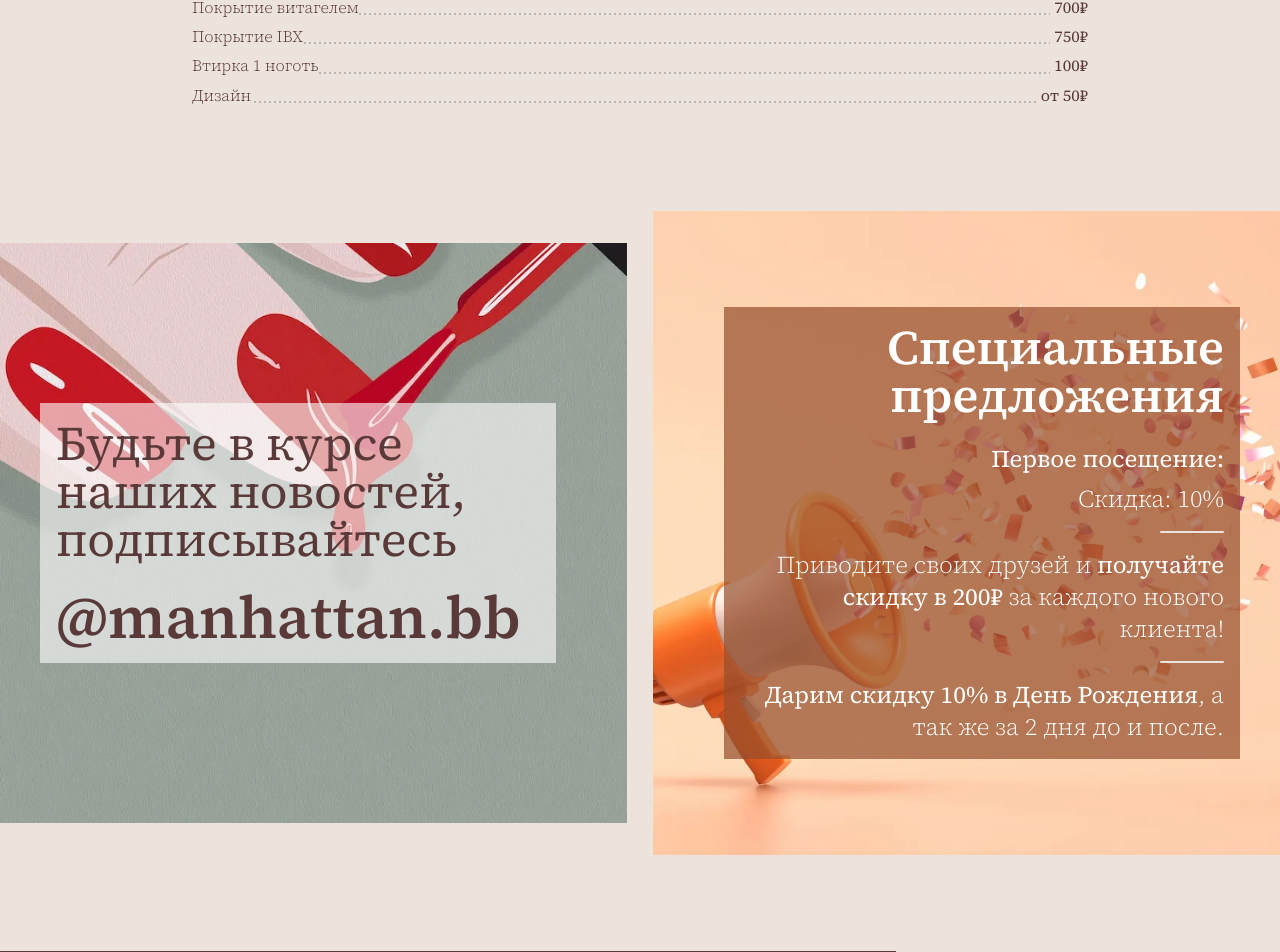
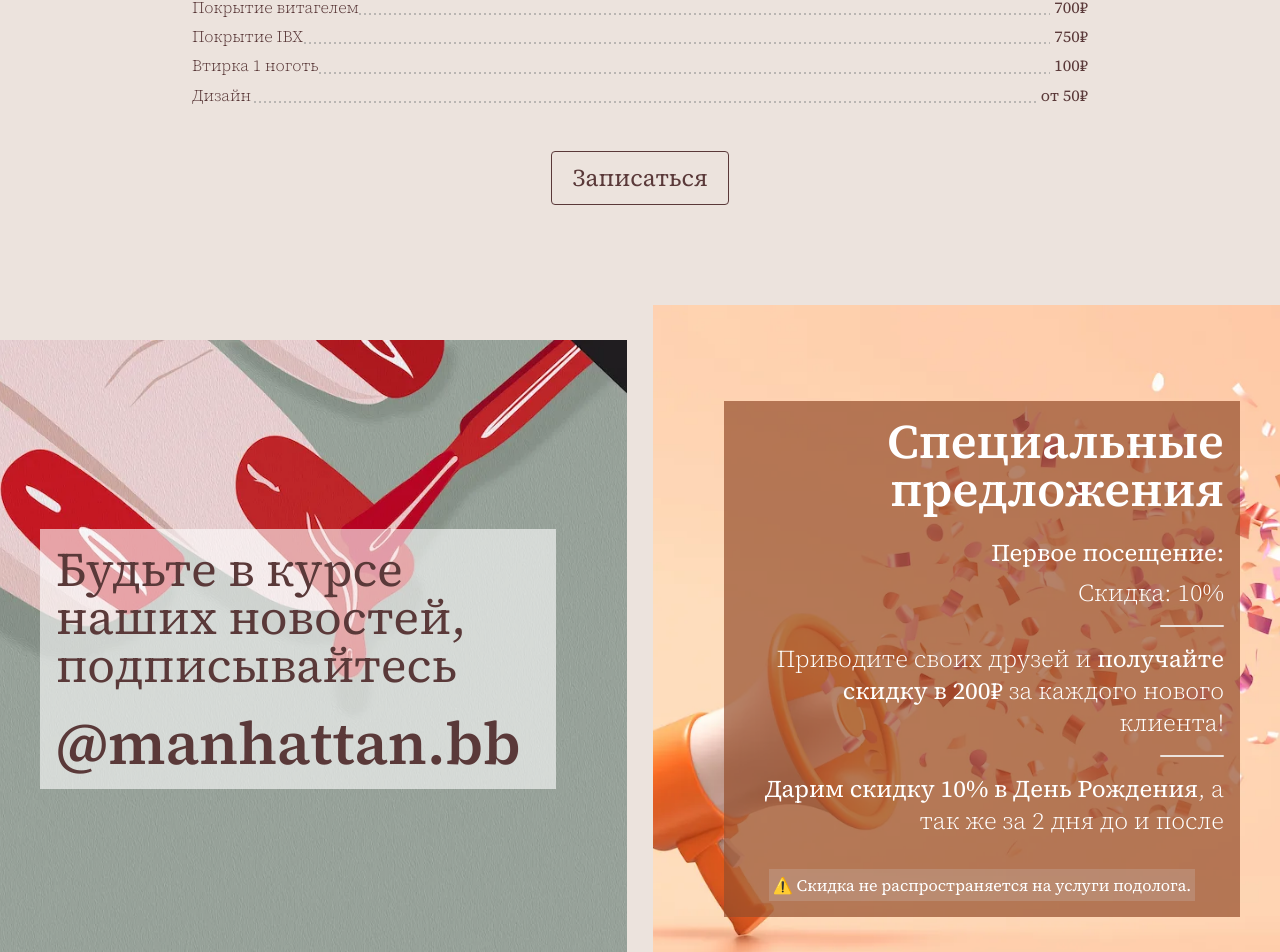
Before and after one commit to mikhailyatsenko/manhattan-next, a Next.js app: page / in a window 1280 px wide. Shown: the part 3919-4871 px from the top of the page. Built offline with nearby package versions, Linux system fonts and the light colour scheme.

Commit message:
fix: text

```diff
--- a/app/App.scss
+++ b/app/App.scss
@@ -187,10 +187,7 @@ main {
     transform: translate(0, 0);
   }
 
-  #button-whatsapp,
-  #button-telegram {
-    display: none;
-  }
+
 }
 
 .masters-tabs {
--- a/app/globals.css
+++ b/app/globals.css
@@ -131,4 +131,18 @@
   .animate-delay-1000 {
     transition-delay: 1s;
   }
+
+  /* Hide messenger buttons on non-touch devices */
+  #button-whatsapp,
+  #button-telegram {
+    display: none;
+  }
+
+  /* Show messenger buttons only on touch devices */
+  @media (hover: none) and (pointer: coarse) {
+    #button-whatsapp,
+    #button-telegram {
+      display: block;
+    }
+  }
 }
--- a/components/About/About.tsx
+++ b/components/About/About.tsx
@@ -12,7 +12,7 @@ const About = () => {
       id="about"
       className="py-20 years15-section relative"
     >
-      <div className="container">
+      <div className="container sm:px-2 xl:px-10">
         <div className="flex justify-center items-center flex-wrap z-[2] relative">
           <div
             className={` rounded-md overflow-hidden md:w-1/2 w-full mb-10 md:mb-0 md:m-0 -m-36 overflow-hidden animate-in animate-from-right shadow-[1px_-1px_10px_#5b4d4ae3] ${
--- a/components/Footer/Footer.tsx
+++ b/components/Footer/Footer.tsx
@@ -22,7 +22,7 @@ const Footer = () => {
             <i className="fa-brands fa-instagram" aria-hidden="true"></i>
           </a> */}
           <a
-            href="https://api.whatsapp.com/send/?phone=79263948050&text=Здравствуйте%2C+хочу+записаться+на+маникюр.+"
+            href="https://api.whatsapp.com/send/?phone=79263948050&text=Здравствуйте%2C+хочу+записаться+"
             className="inline-flex items-center justify-center min-w-[48px] min-h-[48px] p-2"
             aria-label="Написать в WhatsApp"
           >
@@ -35,7 +35,7 @@ const Footer = () => {
             />
           </a>
           <a
-            href="https://t.me/+79263948050?text=Здравствуйте%2C+хочу+записаться+на+маникюр.+"
+            href="https://t.me/manhattan_beauty_bar?text=Здравствуйте, хочу записаться "
             className="inline-flex items-center justify-center min-w-[48px] min-h-[48px] p-2"
             aria-label="Написать в Telegram"
           >
--- a/components/Header/Header.tsx
+++ b/components/Header/Header.tsx
@@ -71,7 +71,7 @@ const Header = () => {
             </div>
             <div className="md:hidden items-center grow gap-2 justify-end flex text-3xl z-[6] leading-4">
               <a
-                href="https://api.whatsapp.com/send/?phone=79263948050&text=Здравствуйте%2C+хочу+записаться+на+маникюр.+"
+                href="https://api.whatsapp.com/send/?phone=79263948050&text=Здравствуйте%2C+хочу+записаться+"
                 className="inline-flex items-center justify-center min-w-[48px] min-h-[48px] p-2"
                 aria-label="Написать в WhatsApp"
               >
@@ -83,7 +83,7 @@ const Header = () => {
                 />
               </a>
               <a
-                href="https://t.me/+79263948050?text=Здравствуйте%2C+хочу+записаться+на+маникюр.+"
+                href="https://t.me/manhattan_beauty_bar?text=Здравствуйте, хочу записаться "
                 className="inline-flex items-center justify-center min-w-[48px] min-h-[48px] p-2"
                 aria-label="Написать в Telegram"
               >
--- a/components/Offers/Offers.tsx
+++ b/components/Offers/Offers.tsx
@@ -65,8 +65,15 @@ const Offers = () => {
                   </div>
                   <p className="sm:text-2xl text-xl">
                     <strong>Дарим скидку 10% в День Рождения</strong>, а так же
-                    за 2 дня до и после.
+                    за 2 дня до и после
                   </p>
+                  <div className=" bg-gray-300/20 p-1 w-fit text-center mt-8 my-0 mx-auto">
+                    <p className="text-center text-base">
+                      <strong>
+                        ⚠️ Скидка не распространяется на услуги подолога.
+                      </strong>
+                    </p>
+                  </div>
                 </div>
               </div>
             </div>
--- a/components/Prices/Prices.tsx
+++ b/components/Prices/Prices.tsx
@@ -3,6 +3,7 @@
 import { useState, useEffect } from "react";
 import type { PriceCategory, PriceItem } from "../../types/prices";
 import { useInView } from "../../lib/hooks/useInView";
+import { Link } from "react-scroll";
 
 interface PriceItemProps {
   item: PriceItem;
@@ -29,7 +30,9 @@ const PriceItemComponent = ({ item }: PriceItemProps) => {
         </div>
         <div className="price-dots"></div>
         <div className="price-number">
-          <div className="text-base font-normal">{formatPrice(item.price, item.prefix)}</div>
+          <div className="text-base font-normal">
+            {formatPrice(item.price, item.prefix)}
+          </div>
         </div>
       </div>
     </li>
@@ -77,11 +80,7 @@ const Prices = () => {
   }, []);
 
   return (
-    <section
-      ref={ref}
-      id="price"
-      className="price-section"
-    >
+    <section ref={ref} id="price" className="price-section">
       <div className="px-2 py-20 mx-auto">
         <h1 className="sm:text-5xl text-4xl font-normal mb-4 text-center">
           Наши цены
@@ -152,6 +151,23 @@ const Prices = () => {
             </div>
           </>
         )}
+        <div
+          className={`animate-in animate-from-bottom animate-delay-500 w-full text-center ${
+            isInView ? "is-visible" : ""
+          }`}
+        >
+          <Link
+            to="contacts"
+            spy={true}
+            smooth={true}
+            offset={0}
+            duration={500}
+            href="#contacts"
+            className="mx-auto text-darkbrown hover:text-lightbrown border border-darkbrown hover:bg-darkbrown focus:ring-4 focus:outline-none focus:ring-lightbrown font-normal rounded-sm text-2xl px-5 py-2.5 text-center my-5 transition-all duration-300 ease-in-out inline-block"
+          >
+            Записаться
+          </Link>
+        </div>
       </div>
     </section>
   );
--- a/components/Slider/hooks/useAutoScroll.ts
+++ b/components/Slider/hooks/useAutoScroll.ts
@@ -1,4 +1,4 @@
-import { useCallback, useEffect, useRef, useState } from "react";
+import { useCallback, useEffect, useRef } from "react";
 
 interface UseAutoScrollOptions {
   sliderRef: React.RefObject<HTMLDivElement | null>;
@@ -11,27 +11,13 @@ export const useAutoScroll = ({
   intervalMs = 1000,
   delayMs = 5000,
 }: UseAutoScrollOptions) => {
-  const [lastInteractionTime, setLastInteractionTime] = useState(Date.now());
-  const autoScrollIntervalRef = useRef<ReturnType<typeof setInterval> | null>(null);
+  const autoScrollTimeoutRef = useRef<ReturnType<typeof setTimeout> | null>(null);
   const isAutoScrollingRef = useRef(false);
 
-  const resetAutoScrollTimer = useCallback(() => {
-    setLastInteractionTime(Date.now());
-  }, []);
-
-  useEffect(() => {
+  const scrollToNext = useCallback(() => {
     const scroller = sliderRef.current;
     if (!scroller) return;
 
-    const startAutoScroll = () => {
-      if (autoScrollIntervalRef.current) {
-        clearInterval(autoScrollIntervalRef.current);
-      }
-
-      autoScrollIntervalRef.current = setInterval(() => {
-        const timeSinceLastInteraction = Date.now() - lastInteractionTime;
-
-        if (timeSinceLastInteraction >= delayMs) {
     isAutoScrollingRef.current = true;
 
     const { scrollLeft, scrollWidth, clientWidth } = scroller;
@@ -48,18 +34,34 @@ export const useAutoScroll = ({
     setTimeout(() => {
       isAutoScrollingRef.current = false;
     }, 500);
+
+    // Schedule next auto-scroll
+    autoScrollTimeoutRef.current = setTimeout(scrollToNext, delayMs);
+  }, [sliderRef, delayMs]);
+
+  const resetAutoScrollTimer = useCallback(() => {
+    // Clear existing timeout
+    if (autoScrollTimeoutRef.current) {
+      clearTimeout(autoScrollTimeoutRef.current);
     }
-      }, intervalMs);
-    };
 
-    startAutoScroll();
+    // Start new timeout
+    autoScrollTimeoutRef.current = setTimeout(scrollToNext, delayMs);
+  }, [scrollToNext, delayMs]);
+
+  useEffect(() => {
+    const scroller = sliderRef.current;
+    if (!scroller) return;
+
+    // Start auto-scroll after initial delay
+    autoScrollTimeoutRef.current = setTimeout(scrollToNext, delayMs);
 
     return () => {
-      if (autoScrollIntervalRef.current) {
-        clearInterval(autoScrollIntervalRef.current);
+      if (autoScrollTimeoutRef.current) {
+        clearTimeout(autoScrollTimeoutRef.current);
       }
     };
-  }, [lastInteractionTime, sliderRef, intervalMs, delayMs]);
+  }, [sliderRef, scrollToNext, delayMs]);
 
   return {
     resetAutoScrollTimer,
```
Also changed, not shown: components/Contacts/Contacts.tsx (+4 -4 lines). Lines whose indentation alone changed are shown as unchanged.
